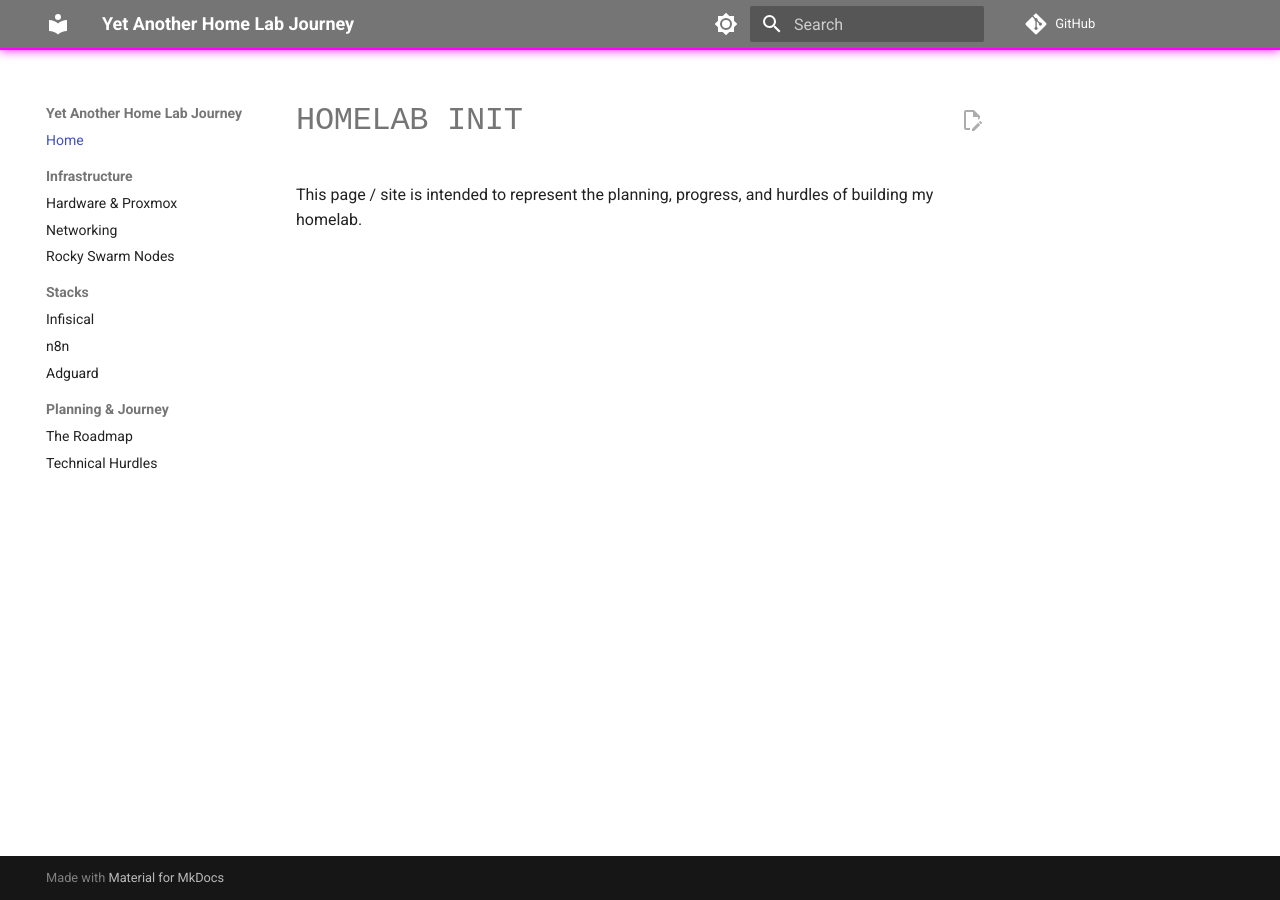
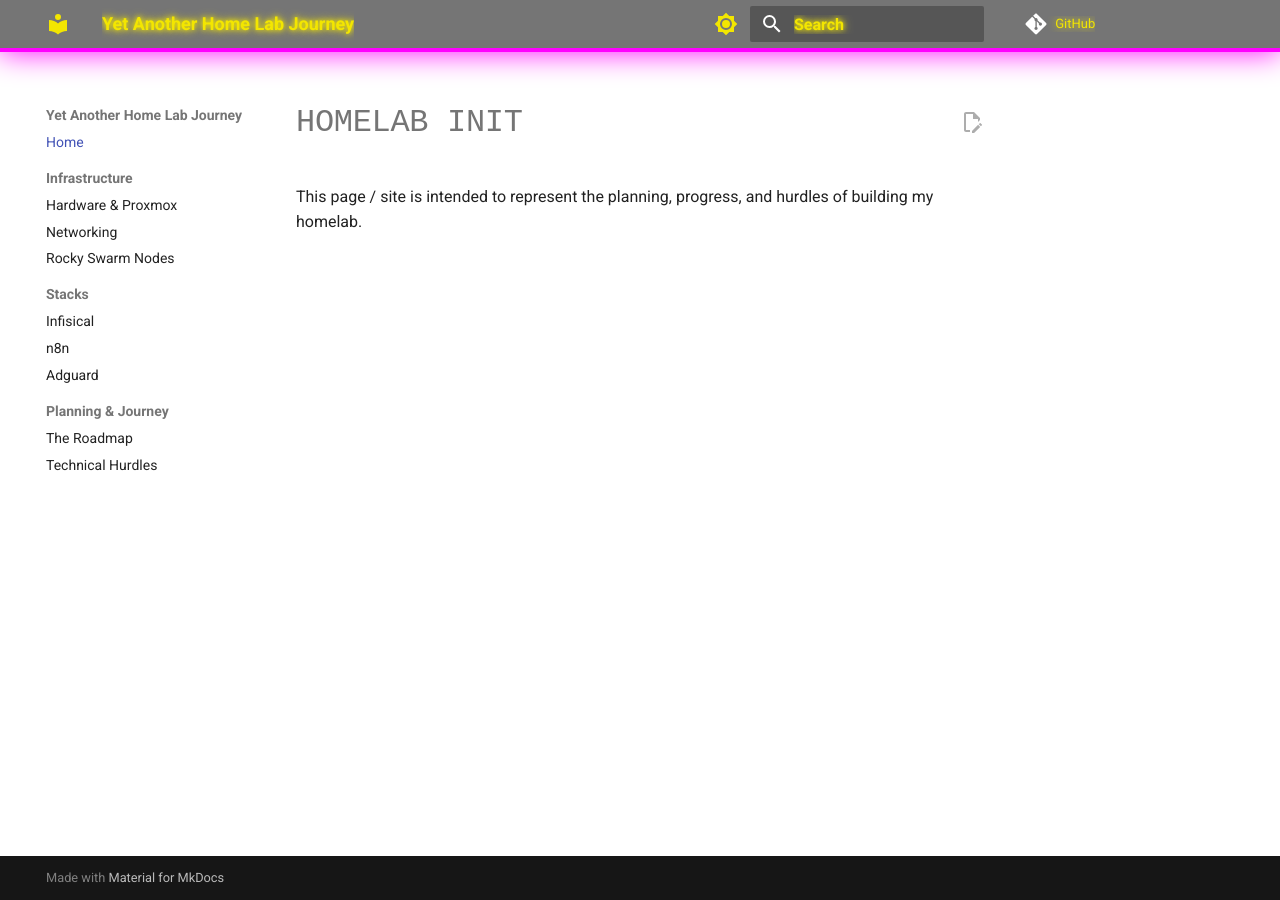
Before and after one commit to EncryptedFunk/EncryptedFunk.github.io, an MkDocs documentation site: the page built from docs/index.md, in a window 1280 px wide. Built offline with MkDocs 1.6.1 and Material for MkDocs 9.7.7, drawn with Linux system fonts in a browser that asks for light colours; comment, search, counter and statistics services are not loaded.

Commit message:
Enhance header styling with glowing effects and adjust tab underline color for improved visibility

```diff
--- a/docs/stylesheets/extra.css
+++ b/docs/stylesheets/extra.css
@@ -10,8 +10,8 @@
 
 /* Add a glowing border to the header */
 .md-header {
-  border-bottom: 2px solid #ff00ff;
-  box-shadow: 0 0 10px #ff00ff;
+  border-bottom: 4px solid #ff00ff;
+  box-shadow: 0 0 30px #ff00ff;
 }
 
 /* Custom "Terminal" font for code and headers */
@@ -20,3 +20,24 @@ h1, h2, h3, .md-code {
   text-transform: uppercase;
   letter-spacing: 1px;
 }
+
+/* Target the top header text and icons */
+.md-header__button,
+.md-header__topic,
+.md-tabs__link,
+.md-search__input::placeholder {
+    color: #f3e600 !important;
+    text-shadow: 0 0 5px #f3e600, 0 0 10px #f3e600; /* The Neon Glow */
+    font-weight: bold;
+}
+
+/* Ensure the repository icon/name also glows */
+.md-source__repository {
+    color: #f3e600 !important;
+    text-shadow: 0 0 8px #f3e600;
+}
+
+/* Change the underline color for active tabs to match */
+.md-tabs__link--active {
+    border-bottom: 2px solid #f3e600;
+}
```
